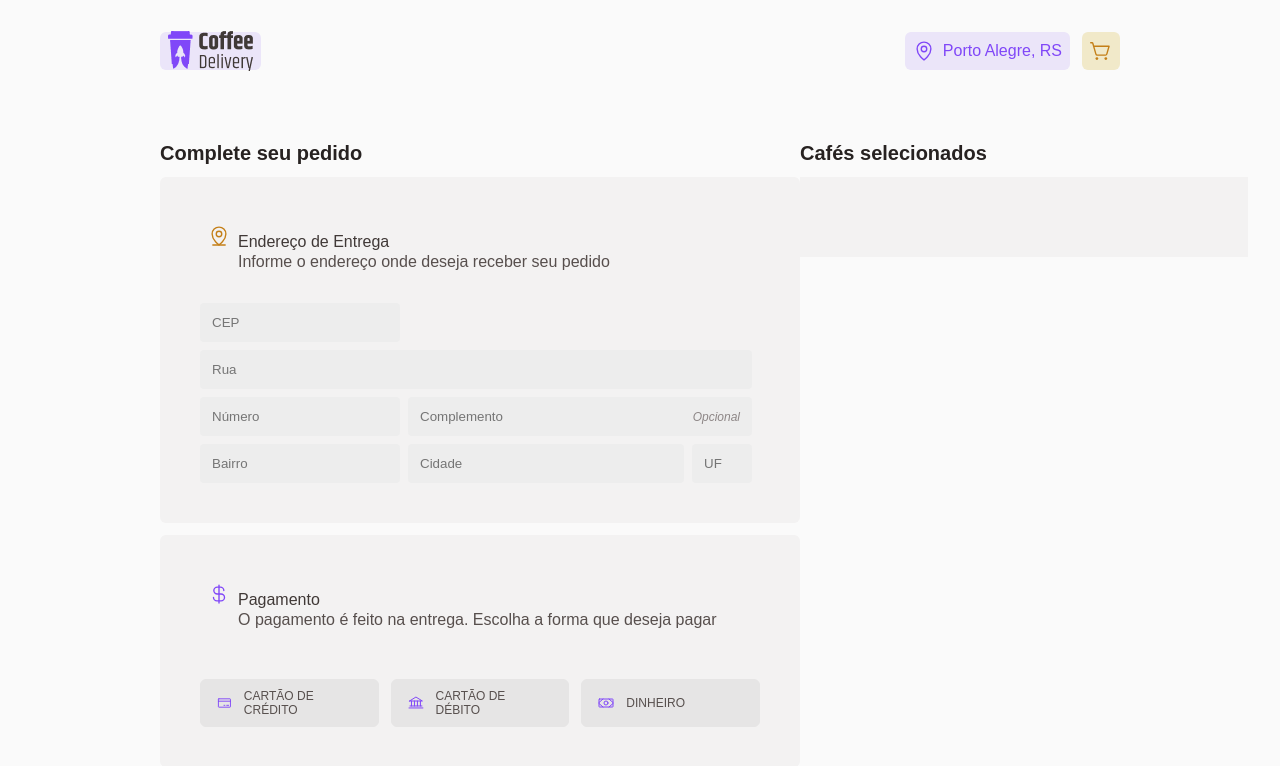
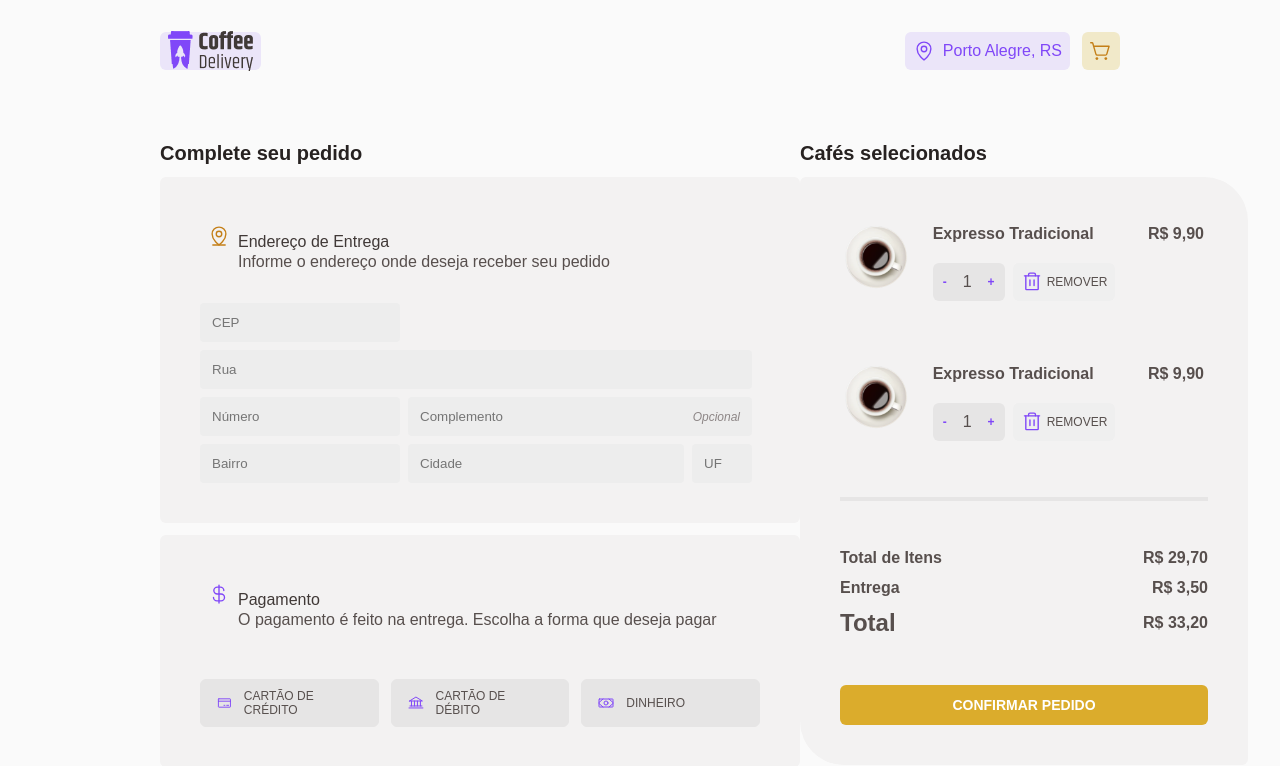
Before and after one commit to RelancioBorgesDev/Coffee-Delivery, a React (Vite) app: page /checkout in a window 1280 px wide. Shown: the top 766 px of the page. Built offline with nearby package versions, Linux system fonts and the light colour scheme.

Commit message:
feat: finalizado pagina checkout

```diff
--- a/src/components/Button/Button.styles.ts
+++ b/src/components/Button/Button.styles.ts
@@ -5,7 +5,7 @@ interface ButtonProps {
 }
 
 export const ButtonContainer = styled.button<ButtonProps>`
-  width: 8.25rem;
+  width: 100%;
   background-color: ${({ theme, "bg-color": bgColor }) =>
     theme.colors[bgColor]};
   color: ${(props) => props.theme.colors.white};
@@ -13,4 +13,6 @@ export const ButtonContainer = styled.button<ButtonProps>`
   font-weight: bold;
   padding: 0.75rem 0.5rem;
   border: 0;
+  text-transform: uppercase;
+  font-size: ${({ theme }) => theme.fontSize["button-G"]};
 `;
--- a/src/pages/CheckoutPage/CheckoutPage.styles.ts
+++ b/src/pages/CheckoutPage/CheckoutPage.styles.ts
@@ -25,6 +25,14 @@ export const SelectedCoffesContainer = styled.section`
   background-color: ${({ theme }) => theme.colors["base-card"]};
   padding: 2.5rem;
   width: 28rem;
+  border-top-left-radius: 0.375rem;
+  border-top-right-radius: 2.75rem;
+  border-bottom-left-radius: 2.75rem;
+  border-bottom-right-radius: 0.375rem;
+
+  display: flex;
+  flex-direction: column;
+  gap: 3rem;
 `;
 
 export const Description = styled.span`
@@ -106,3 +114,24 @@ export const FormEndereco = styled.form`
     grid-area: uf;
   }
 `;
+
+export const Separator = styled.div`
+  width: 100%;
+  height: 4px;
+  background-color: ${({ theme }) => theme.colors["base-button"]};
+`;
+
+export const CartTotalContainer = styled.div`
+  display: flex;
+  align-items: center;
+  flex-direction: column;
+
+  gap: 0.75rem;
+
+  div {
+    width: 100%;
+    display: flex;
+    align-items: center;
+    justify-content: space-between;
+  }
+`;
--- a/src/pages/CheckoutPage/CheckoutPage.tsx
+++ b/src/pages/CheckoutPage/CheckoutPage.tsx
@@ -1,17 +1,20 @@
-import React from "react";
 import {
   Areas,
+  CartTotalContainer,
   CheckoutPageContainer,
   Container,
   Description,
   FormEndereco,
   SelectedCoffesContainer,
+  Separator,
 } from "./CheckoutPage.styles";
 import Title from "../../components/Title/Title";
 import Icon from "../../components/Icon/Icon";
 import { CurrencyDollar, MapPinLine } from "phosphor-react";
 import SubTitle from "../../components/SubTitle/SubTitle";
 import { PaymentMethodOptions } from "./_components/PaymentMethodOptions/PaymentMethodOptions";
+import CoffeSelected from "./_components/CoffeeSelected/CoffeSelected";
+import Button from "../../components/Button/Button";
 
 export default function CheckoutPage() {
   return (
@@ -75,7 +78,24 @@ export default function CheckoutPage() {
       <Areas>
         <Title color="base-title" size="SS" text="Cafés selecionados" />
         <SelectedCoffesContainer>
-
+          <CoffeSelected />
+          <CoffeSelected />
+          <Separator />
+          <CartTotalContainer>
+            <div>
+              <h4>Total de Itens</h4>
+              <h4>R$ 29,70</h4>
+            </div>
+            <div>
+              <h4>Entrega</h4>
+              <h4>R$ 3,50</h4>
+            </div>
+            <div>
+              <h1>Total</h1>
+              <h4>R$ 33,20</h4>
+            </div>
+          </CartTotalContainer>
+          <Button bg-color="yellow" text="Confirmar Pedido"/>
         </SelectedCoffesContainer>
       </Areas>
     </CheckoutPageContainer>
--- /dev/null
+++ b/src/pages/CheckoutPage/_components/CoffeeSelected/CoffeSelected.tsx
@@ -0,0 +1,22 @@
+import { CoffeeSelectedContainer } from "./styles";
+import ActionsControl from "../../../../components/ActionsControl/ActionsControl";
+import { Trash } from "phosphor-react";
+
+export default function CoffeSelected() {
+  return (
+    <CoffeeSelectedContainer>
+      <img src="/coffees/Type=Americano.png" />
+      <header>
+        <h1>Expresso Tradicional</h1>
+        <h1>R$ 9,90</h1>
+      </header>
+      <div>
+        <ActionsControl coffee_quantity={1} />
+        <button>
+          <Trash size={22} />
+          <span>Remover</span>
+        </button>
+      </div>
+    </CoffeeSelectedContainer>
+  );
+}
--- /dev/null
+++ b/src/pages/CheckoutPage/_components/CoffeeSelected/styles.ts
@@ -0,0 +1,55 @@
+import styled from "styled-components";
+
+export const CoffeeSelectedContainer = styled.div`
+  position: relative;
+  width: 368px;
+  display: grid;
+  grid-template-columns: repeat(3, 1fr);
+  grid-template-areas:
+    "image header header"
+    "image control .";
+  gap: 1.25rem;
+  padding: 0.5rem 0.25rem;
+
+  img {
+    width: 64px;
+    height: 64px;
+    grid-area: image;
+  }
+
+  header {
+    width: 100%;
+    display: flex;
+    align-items: center;
+    justify-content: space-between;
+    grid-area: header;
+
+    h1 {
+      font-size: ${({ theme }) => theme.fontSize.M};
+    }
+  }
+
+  div {
+    grid-area: control;
+    display: flex;
+    gap: 0.5rem;
+
+    button {
+      display: flex;
+      align-items: center;
+      text-transform: uppercase;
+      padding: 0 0.5rem;
+      gap: 0.25rem;
+      font-size: ${({ theme }) => theme.fontSize.XS};
+      color: ${({ theme }) => theme.colors.purple};
+      border: 0;
+      outline: none;
+      cursor: pointer;
+      border-radius: 0.375rem;
+
+      span {
+        color: ${({ theme }) => theme.colors["base-text"]};
+      }
+    }
+  }
+`;
```
